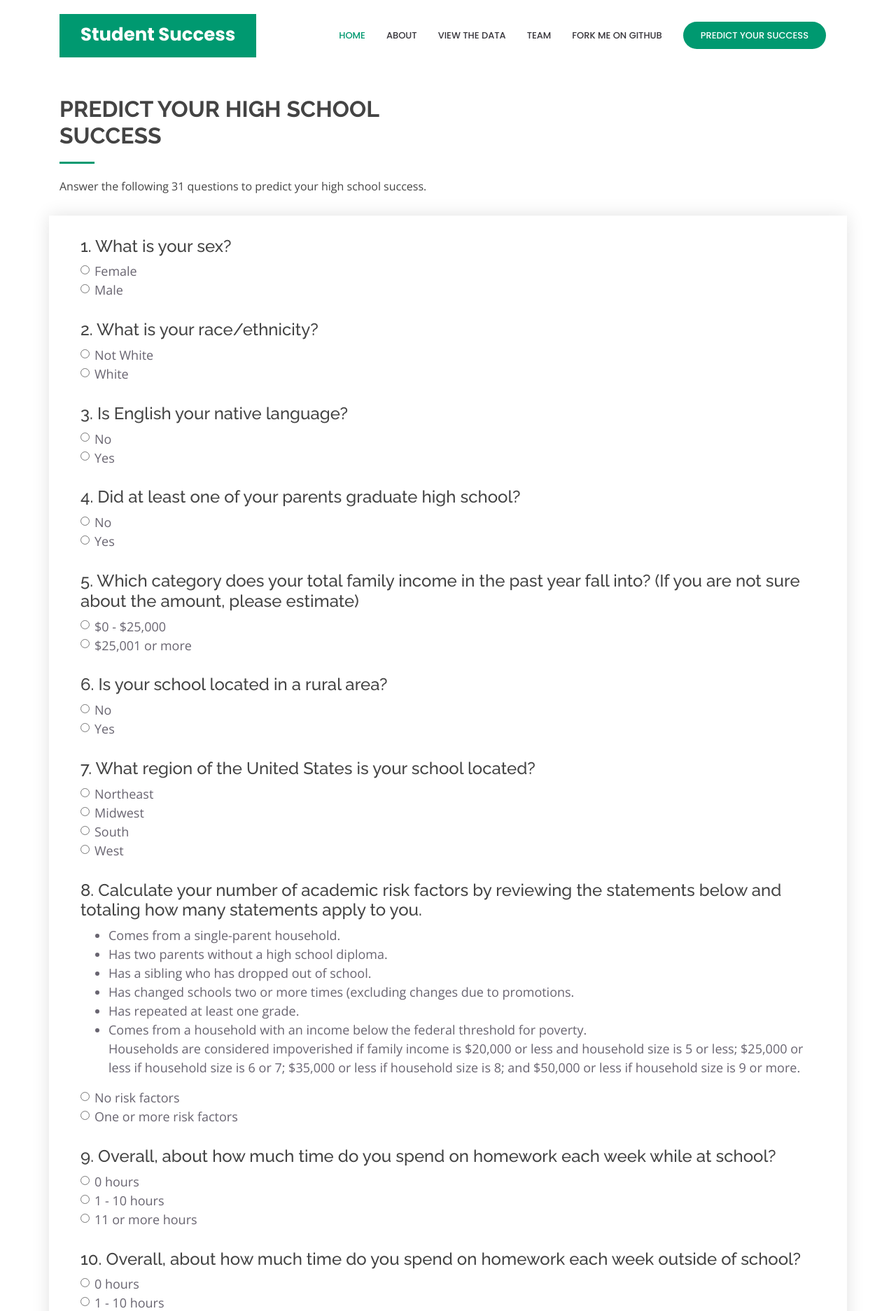
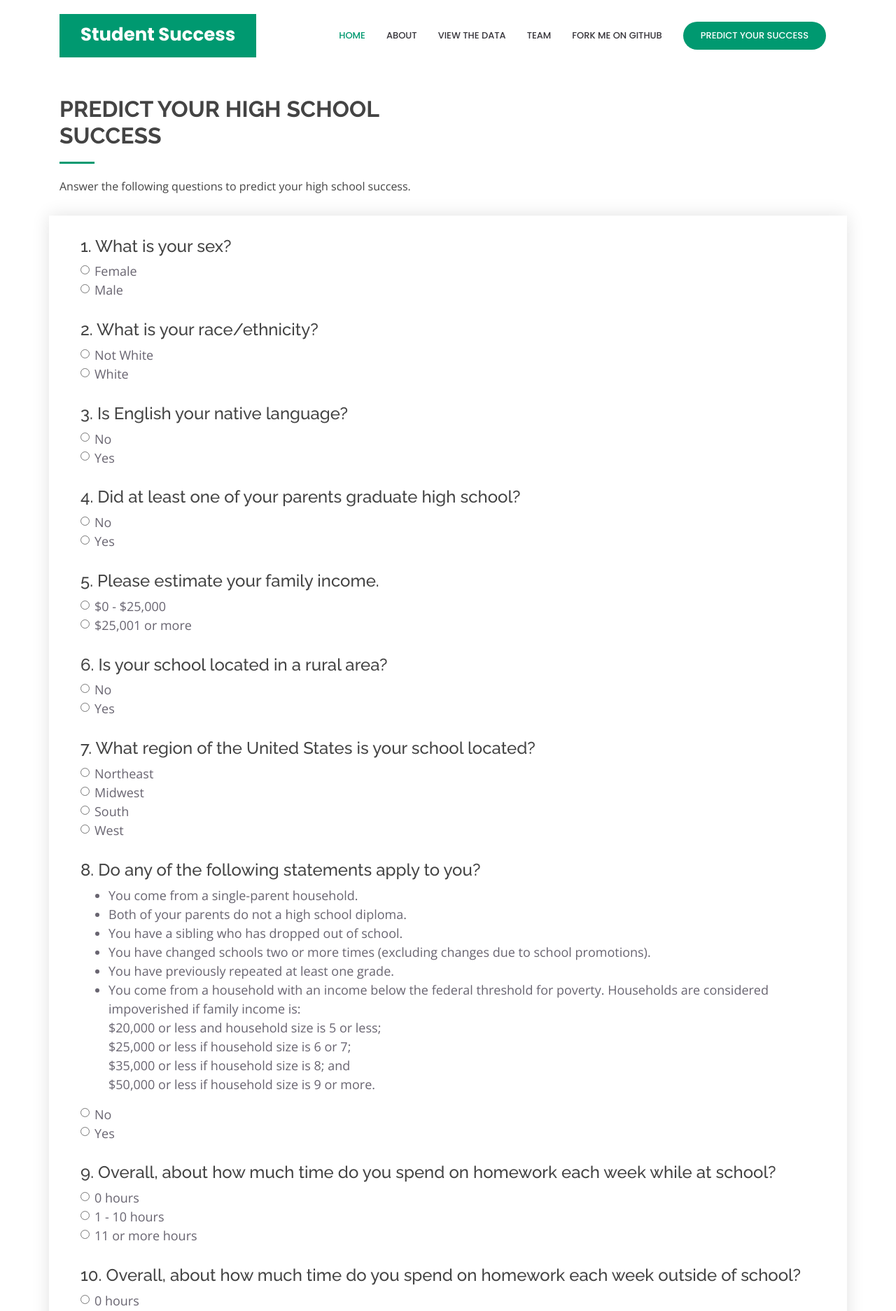
Before and after one commit to ybacoder/project-3, a FastAPI app: page /student_success in a window 1280 px wide. Shown: the top 1873 px of the page at 70% size. Run offline with FastAPI, Linux system fonts and the light colour scheme; parts of the project's set-up code (start-up, migrations or seed data) failed here and were passed over; some libraries are stand-ins or nearby versions.

Commit message:
clean up html files

```diff
--- a/templates/form.html
+++ b/templates/form.html
@@ -66,7 +66,7 @@
         <div class="col-lg-6" data-aos="fade-right">
             <div class="section-title">
               <h2></br></br>Predict Your High School Success</h2>
-              <p>Answer the following 31 questions to predict your high school success.</p>
+              <p>Answer the following questions to predict your high school success.</p>
             </div>
           </div>
             <form action="/prediction" role="form">
@@ -127,7 +127,7 @@
 
 
 
-                    <h4></br>5. Which category does your total family income in the past year fall into? (If you are not sure about the amount, please estimate)</h4>
+                    <h4></br>5. Please estimate your family income.</h4>
                     <div>
                       <div class="form-check">
                         <input name="BYINCOME" id="BYINCOME_0" type="radio" required="required" class="form-check-input" value="0">
@@ -177,23 +177,23 @@
 
 
 
-                    <h4></br>8. Calculate your number of academic risk factors by reviewing the statements below and totaling how many statements apply to you.</h4>
+                    <h4></br>8. Do any of the following statements apply to you?</h4>
                     <ul style="padding-left:40px">
-                        <li>Comes from a single-parent household.</li>
-                        <li>Has two parents without a high school diploma.</li>
-                        <li>Has a sibling who has dropped out of school.</li>
-                        <li>Has changed schools two or more times (excluding changes due to promotions.</li>
-                        <li>Has repeated at least one grade.</li>
-                        <li>Comes from a household with an income below the federal threshold for poverty. </br>Households are considered impoverished if family income is $20,000 or less and household size is 5 or less; $25,000 or less if household size is 6 or 7; $35,000 or less if household size is 8; and $50,000 or less if household size is 9 or more.</li>
+                        <li>You come from a single-parent household.</li>
+                        <li>Both of your parents do not a high school diploma.</li>
+                        <li>You have a sibling who has dropped out of school.</li>
+                        <li>You have  changed schools two or more times (excluding changes due to school promotions).</li>
+                        <li>You have previously repeated at least one grade.</li>
+                        <li>You come from a household with an income below the federal threshold for poverty. Households are considered impoverished if family income is:</br>$20,000 or less and household size is 5 or less;</br>$25,000 or less if household size is 6 or 7;</br>$35,000 or less if household size is 8; and</br>$50,000 or less if household size is 9 or more.</li>
                     </ul>
                     <div>
                       <div class="form-check">
                         <input name="BYRISKFC" id="BYRISKFC_0" type="radio" required="required" class="form-check-input" value="0">
-                        <label for="BYRISKFC_0" class="form-check-label">No risk factors</label>
+                        <label for="BYRISKFC_0" class="form-check-label">No</label>
                       </div>
                       <div class="form-check">
                         <input name="BYRISKFC" id="BYRISKFC_1" type="radio" required="required" class="form-check-input" value="1">
-                        <label for="BYRISKFC_1" class="form-check-label">One or more risk factors</label>
+                        <label for="BYRISKFC_1" class="form-check-label">Yes</label>
                       </div>
                     </div>
 
@@ -249,7 +249,7 @@
 
 
 
-                    <h4></br>12. In a typical week, how much time do you spend on school-sponsored extracurricular activities (for example, sports, school clubs)?</h4>
+                    <h4></br>12. In a typical week, how much time do you spend on school-sponsored extracurricular activities (e.g., sports, school clubs)?</h4>
                     <div>
                       <div class="form-check">
                         <input name="BYS42" id="BYS42_0" type="radio" class="form-check-input" value="0" required="required">
@@ -267,7 +267,7 @@
 
 
 
-                    <h4></br>13. How much additional reading do you do each week on your own outside of school - not in connection with schoolwork? (Do not count any school-assigned reading.)</h4>
+                    <h4></br>13. How much additional reading do you do each week on your own outside of school? Do not count any school-assigned reading.</h4>
                     <div>
                       <div class="form-check">
                         <input name="BYS43" id="BYS43_0" type="radio" class="form-check-input" value="0" required="required">
@@ -285,7 +285,7 @@
 
 
 
-                    <h4></br>14. On average, how many hours per weekday do you spend watching TV/videos/playing video games?</h4>
+                    <h4></br>14. On average, how many hours per weekday do you spend watching TV/videos or playing video games?</h4>
                     <div>
                       <div class="form-check">
                         <input name="BYTVVIGM" id="BYTVVIGM_0" type="radio" class="form-check-input" value="0" required="required">
@@ -335,7 +335,7 @@
 
 
 
-                    <h4></br>17. How much do you agree or disagree with the following statement about your current school and teachers? </br>The teaching is good.</h4>
+                    <h4></br>17. Overall, the teaching at your school is good. Agree or disagree?</h4>
                     <div>
                       <div class="form-check">
                         <input name="BYS20E" id="BYS20E_0" type="radio" class="form-check-input" value="1" required="required">
@@ -357,7 +357,7 @@
 
 
 
-                    <h4></br>18. How much do agree or disagree with the following statement? </br>Because doing mathematics is fun, I wouldn't want to give it up.</h4>
+                    <h4></br>18. Because doing mathematics is fun, I wouldn't want to give it up. Agree or disagree?</h4>
                     <div>
                       <div class="form-check">
                         <input name="BYS87C" id="BYS87C_0" type="radio" class="form-check-input" value="1" required="required">
@@ -379,7 +379,7 @@
 
 
 
-                    <h4></br>19. How much do you agree or disagree with the following statement about your current school and teachers? </br>Other students often disrupt class.</h4>
+                    <h4></br>19. Other students often disrupt class. Agree or disagree?</h4>
                     <div>
                       <div class="form-check">
                         <input name="BYS20D" id="BYS20D_0" type="radio" class="form-check-input" value="1" required="required">
@@ -401,7 +401,7 @@
 
 
 
-                    <h4></br>20. Have you been recognized for good grades, for example, honor roll?</h4>
+                    <h4></br>20. Have you been recognized for good grades (e.g., honor roll)?</h4>
                     <div>
                       <div class="form-check">
                         <input name="BYS23C" id="BYS23C_0" type="radio" class="form-check-input" value="0" required="required">
@@ -437,7 +437,7 @@
 
 
 
-                    <h4></br>22. How much do you agree or disagree with the following statement about why you go to school? </br>I go to school because my parents expect me to succeed.</h4>
+                    <h4></br>22. You go to school because your parents expect you to succeed. Agree or disagree?</h4>
                     <div>
                       <div class="form-check">
                         <input name="BYS27I" id="BYS27I_0" type="radio" class="form-check-input" value="1" required="required">
@@ -499,7 +499,7 @@
 
 
 
-                    <h4></br>25. How much do you agree or disagree with the following statement about your current school and teachers? </br>I don't feel safe at this school.</h4>
+                    <h4></br>25. You don't feel safe at your school. Agree or disagree?</h4>
                     <div>
                       <div class="form-check">
                         <input name="BYS20J" id="BYS20J_0" type="radio" class="form-check-input" value="1" required="required">
```
Also changed, not shown: templates/index.html (+6 -7 lines), templates/prediction.html (+5 -5 lines).
